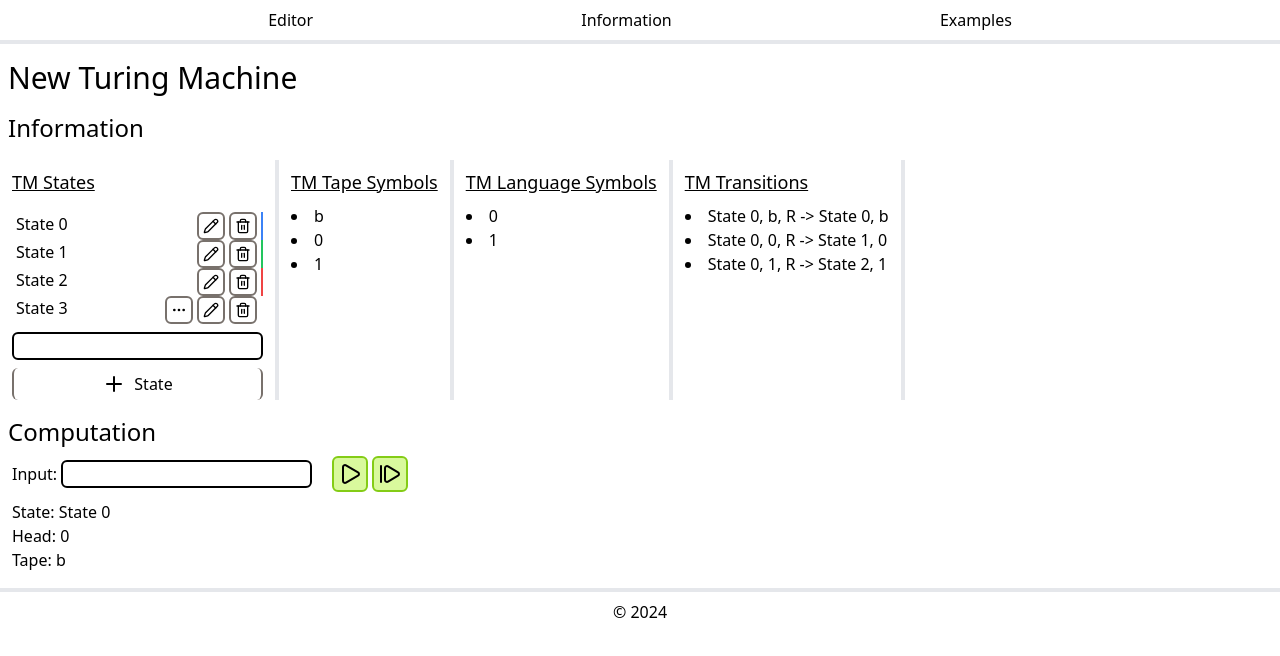
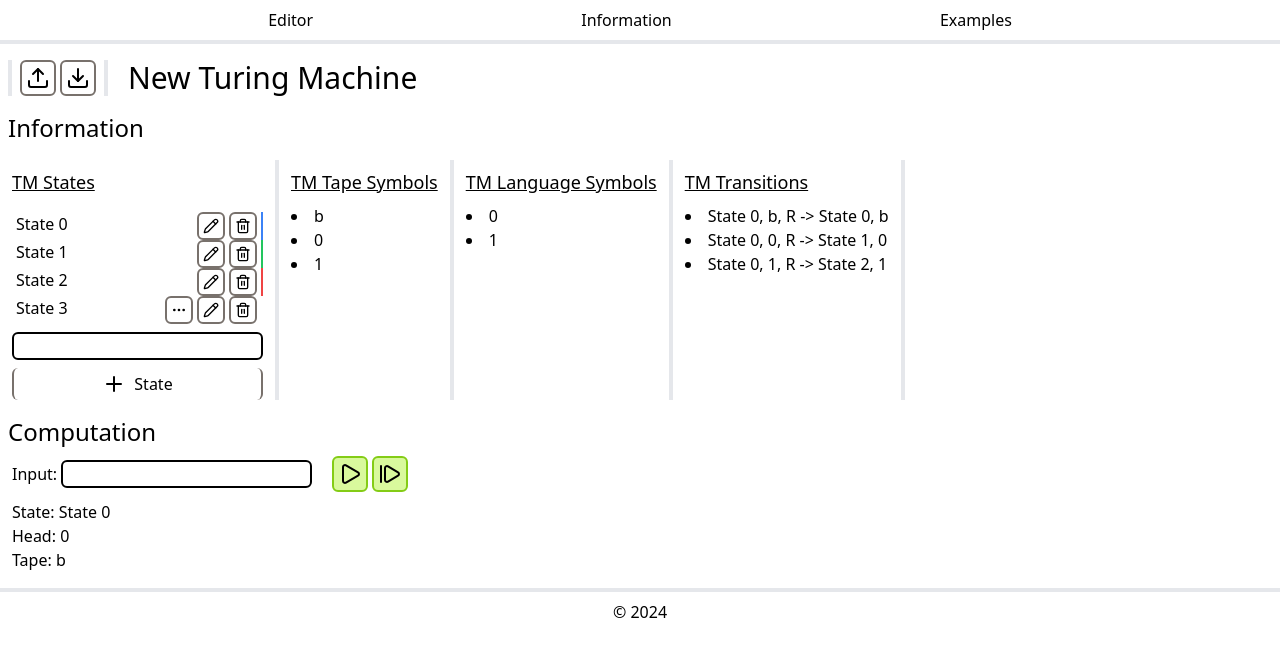
Before and after one commit to orwellian225/tm-sim, a SvelteKit app: page / in a window 1280 px wide. Shown: the top 656 px of the page. Built offline with nearby package versions, Linux system fonts and the light colour scheme.

Commit message:
idk - checkpoint

```diff
--- a/src/lib/components/tm-computation.svelte
+++ b/src/lib/components/tm-computation.svelte
@@ -1,6 +1,6 @@
 <script lang="ts">
 	import { Play, Pause, StepForward } from "lucide-svelte";
-	import { TMComputation } from "$lib/tm-engine/computation.svelte.ts";
+	import { TMComputation } from "$lib/tm-engine/computation.svelte";
 
 	let { tm } = $props();
 	let input_str: string = $state('');
--- a/src/lib/components/tm-info.svelte
+++ b/src/lib/components/tm-info.svelte
@@ -1,6 +1,6 @@
 <script lang="ts">
 	import { Plus, Pencil, Trash2, Ellipsis } from 'lucide-svelte';
-	import { TuringMachine } from "$lib/tm-engine/turing-machine.ts"
+	import { TuringMachine } from "$lib/tm-engine/turing-machine.svelte"
 
 	let {tm = $bindable()} = $props();
 	let new_state_name: string = $state('');
--- a/src/lib/tm-engine/computation.svelte.ts
+++ b/src/lib/tm-engine/computation.svelte.ts
@@ -1,4 +1,4 @@
-import type { TuringMachine, Transition } from "./turing-machine";
+import type { TuringMachine, Transition } from "./turing-machine.svelte";
 
 // Manual Enum:
 // 0 = executing
--- a/src/lib/tm-engine/turing-machine.ts
+++ b/src/lib/tm-engine/turing-machine.svelte.ts
@@ -7,7 +7,8 @@ export type Transition = [
 ];
 
 export class TuringMachine {
-	identifier: string;
+	// @ts-ignore
+	identifier: string = $state();
 
 	states: Array<string>;
 	symbols: Array<string>;
--- a/src/routes/+page.svelte
+++ b/src/routes/+page.svelte
@@ -1,8 +1,10 @@
 <script lang="ts">
+	import { Download, Upload, Pencil } from "lucide-svelte";
+
 	import TmInfo from "$lib/components/tm-info.svelte"
 	import TmComputation from "$lib/components/tm-computation.svelte"
 
-	import { TuringMachine } from "$lib/tm-engine/turing-machine.ts"
+	import { TuringMachine } from "$lib/tm-engine/turing-machine.svelte"
 
 	let tm: TuringMachine = $state(new TuringMachine(
 		["State 0", "State 1", "State 2", "State 3"],
@@ -16,11 +18,17 @@
 		]
 	));
 
-	// $inspect(tm);
+	$inspect(tm);
 </script>
 
 <main class="flex flex-col py-4 gap-4">
-	<h1 class="text-3xl px-2">{tm.identifier}</h1>
+	<div class="flex flex-row justify-start items-center px-2 gap-5">
+		<span class="flex flex-row gap-1 border-x-4 px-2">
+			<button class="border-2 border-stone-500 rounded-md p-1 w-fit h-fit"><Upload size=24 /></button>
+			<button class="border-2 border-stone-500 rounded-md p-1 w-fit h-fit"><Download size=24 /></button>
+		</span>
+		<input type="text" class="text-3xl" bind:value={tm.identifier}>
+	</div>
 
 	<TmInfo bind:tm={tm} />
 
```
